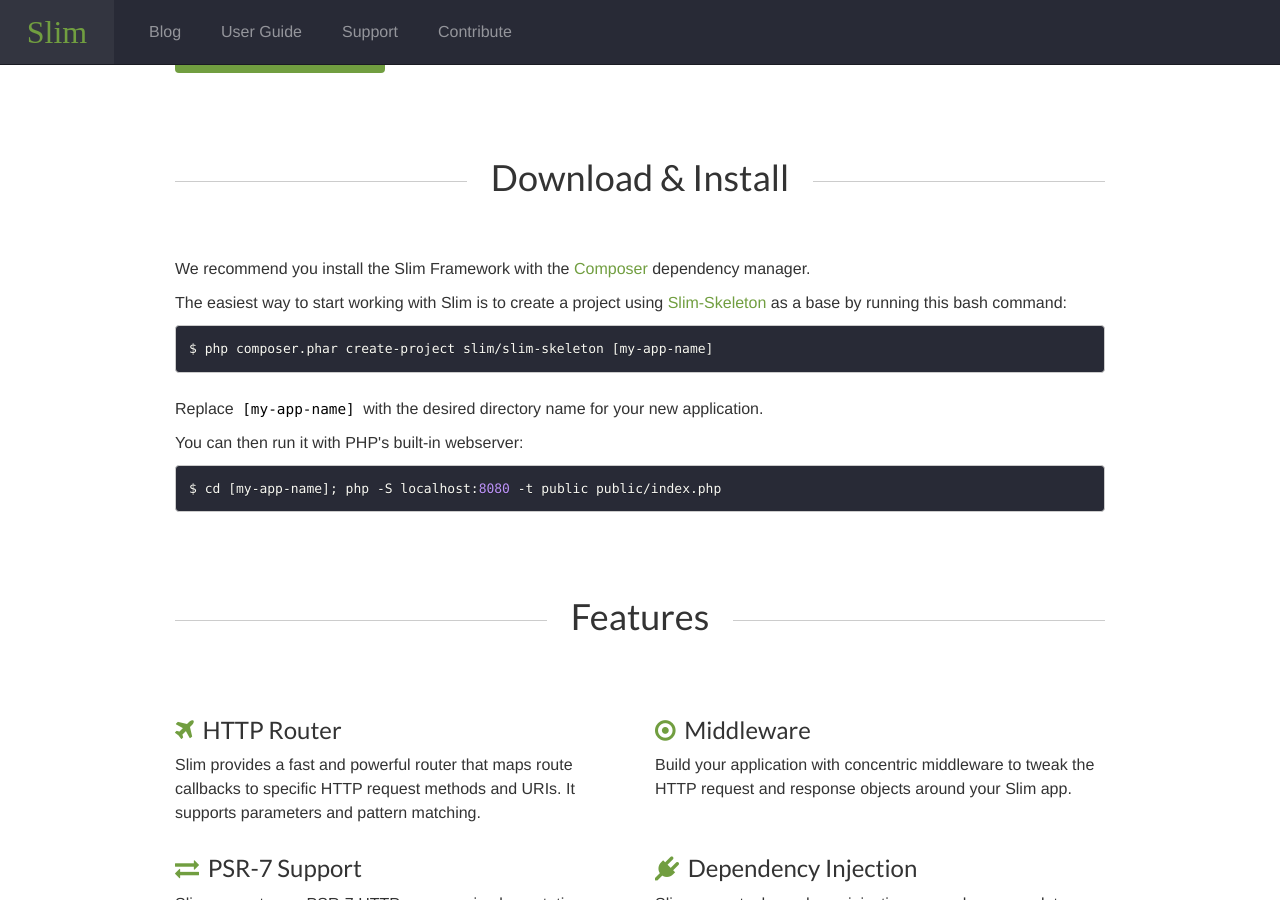
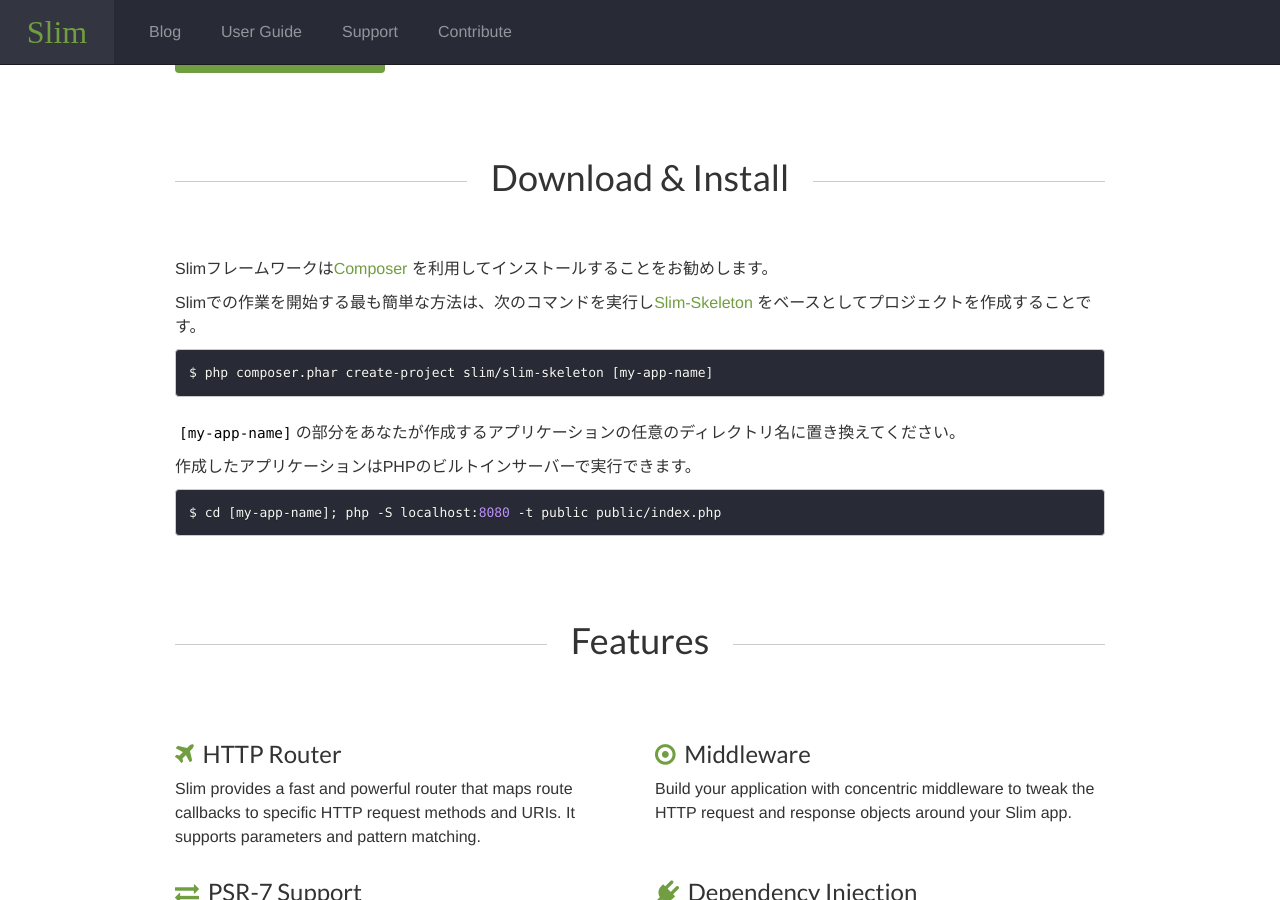
Before and after one commit to re-rock/re-rock.github.io, a Jekyll site: the page built from index.html, in a window 1280 px wide and 900 px high, scrolled down 730 px. Built offline with Jekyll 4.4.1, drawn with Linux system fonts in a browser that asks for light colours; nearby versions of some CDN libraries; comment, search, counter and statistics services are not loaded.

Commit message:
ホーム画面修正

```diff
--- a/index.html
+++ b/index.html
@@ -38,18 +38,17 @@
     <div class="col-md-12">
         <h1 class="divider front-page-divider"><span>Download &amp; Install</span></h1>
         <p>
-            We recommend you install the Slim Framework with the
-            <a href="https://getcomposer.org/" target="_blank">Composer</a>
-            dependency manager.
+            Slimフレームワークは<a href="https://getcomposer.org/" target="_blank">Composer</a>
+            を利用してインストールすることをお勧めします。
         </p>
-        <p>The easiest way to start working with Slim is to create a project using
-        <a href="https://github.com/slimphp/Slim-Skeleton">Slim-Skeleton</a> as a base
-        by running this bash command:</p>
+        <p>Slimでの作業を開始する最も簡単な方法は、次のコマンドを実行し<a href="https://github.com/slimphp/Slim-Skeleton">Slim-Skeleton</a>
+            をベースとしてプロジェクトを作成することです。</p>
 
         <pre><code class="language-bash">$ php composer.phar create-project slim/slim-skeleton [my-app-name]</code></pre>
 
-        <p>Replace <code>[my-app-name]</code> with the desired directory name for your new application. </p>
-        <p>You can then run it with PHP's built-in webserver:</p>
+        <p><code>[my-app-name]</code>の部分をあなたが作成するアプリケーションの任意のディレクトリ名に置き換えてください。 </p>
+
+        <p>作成したアプリケーションはPHPのビルトインサーバーで実行できます。</p>
         <pre><code class="language-bash">$ cd [my-app-name]; php -S localhost:8080 -t public public/index.php</code></pre>
     </div>
 </div>
```
Also changed, not shown: 1 other file.
